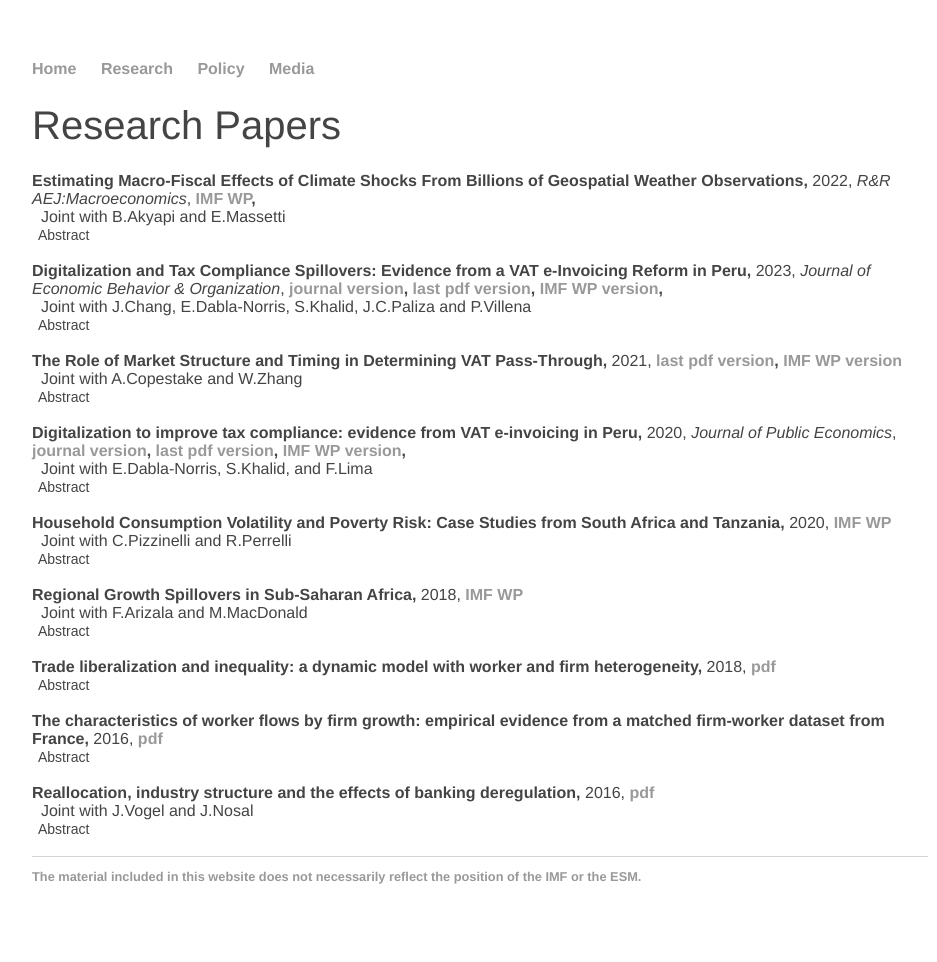
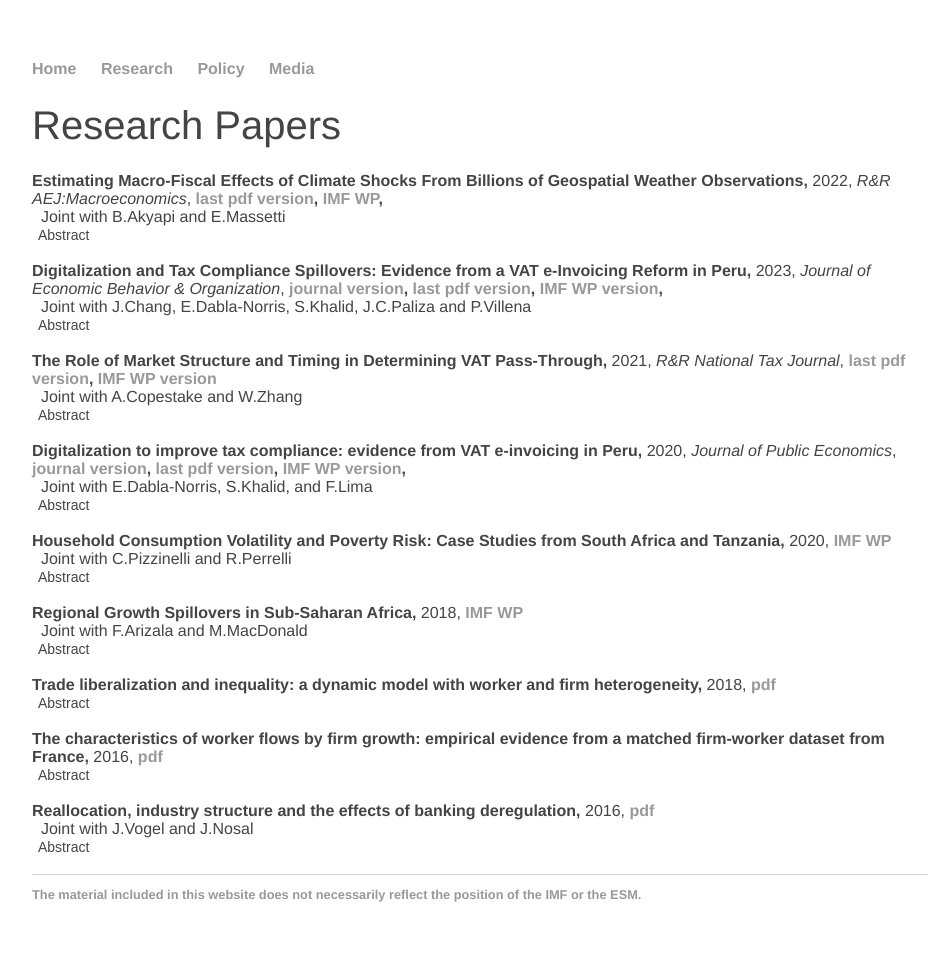
Before and after one commit to matthieubellon/matthieubellon.github.io, a Jekyll site: the page built from research/index.html, in a window 1280 px wide. Shown: the whole page, without its empty margins (160-1097 px from the left). Built offline with Jekyll 4.4.1, drawn with Linux system fonts in a browser that asks for light colours; some of the changed lines change nothing that is shown.

Commit message:
Update index.html

```diff
--- a/research/index.html
+++ b/research/index.html
@@ -6,19 +6,19 @@
 <div class="pad-body">
 
 <br><strong>Estimating Macro-Fiscal Effects of Climate Shocks From Billions of Geospatial Weather Observations,</strong> 2022, <em> R&R AEJ:Macroeconomics</em>, <strong>
+<a href="/docs/Spillover_paper_final.pdf">last pdf version</a>,
 <a href="https://www.imf.org/-/media/Files/Publications/WP/2022/English/wpiea2022156-print-pdf.ashx">IMF WP</a>, </strong>
 <br>&nbsp; Joint with B.Akyapi and E.Massetti
 <br>
 <button type="button" class="collapsible">Abstract</button>
 <div class="content">
-A growing literature estimates the macroeconomic effect of weather using variations in annual country-level averages of temperature and precipitation. However, averages may not reveal the effects of extreme events that occur at a higher time frequency or higher spatial resolution. To address this issue, we rely on global daily weather measurements with a 30-km spatial resolution from 1979 to 2019 and construct 164 weather variables and their lags. We select a parsimonious subset of relevant weather variables using an algorithm based on the Least Absolute Shrinkage and Selection Operator. We also expand the literature by analyzing weather impacts on government revenue, expenditure, and debt, in addition to GDP per capita. We find that an increase in the occurrence of high temperatures and droughts reduce GDP, whereas more frequent mild temperatures have a positive impact. The share of GDP variations that is explained by weather as captured by the handful of our selected variables is much higher than what was previously implied by using annual temperature and precipitation averages. We also find evidence of counter-cyclical fiscal policies that mitigate adverse weather shocks, especially excessive or unusually low precipitation episodes.
-</div>
+The literature studying the macroeconomics of weather has focused on temperature and precipitation annual averages, ignoring their distributions over space and time. We construct hundreds of variables from high frequency, high spatial resolution weather measurements. Using the LASSO, we identify the parsimonious subset of variables that can best explain GDP and key macro-fiscal variables. We find that an increase in the occurrence of high temperatures and droughts, and scarcer mild temperatures reduce GDP. These variables substantially improve the share of GDP variations explained by weather. Additional evidence suggests that fiscal policy mitigates these shocks.</div>
 <br>
 
 <br><strong>Digitalization and Tax Compliance Spillovers: Evidence from a VAT e-Invoicing Reform in Peru,</strong> 2023,
   <em> Journal of Economic Behavior & Organization</em>, <strong>
 <a href="https://doi.org/10.1016/j.jebo.2023.06.004"> journal version</a>,
-<a href="/docs/Spillover_paper_final.pdf">last pdf version</a>,
+<a href="/docs/Climate_change_impact.pdf">last pdf version</a>,
 <a href="https://www.imf.org/-/media/Files/Publications/WP/2022/English/wpiea2022057-print-pdf.ashx"> IMF WP version</a>, </strong>
 <br>&nbsp; Joint with J.Chang, E.Dabla-Norris, S.Khalid, J.C.Paliza and P.Villena <br>
 <button type="button" class="collapsible">Abstract</button>
@@ -27,7 +27,7 @@
 </div>
 <br>
 
-<br><strong>The Role of Market Structure and Timing in Determining VAT Pass-Through,</strong> 2021,
+<br><strong>The Role of Market Structure and Timing in Determining VAT Pass-Through,</strong> 2021, <em> R&R National Tax Journal</em>,
 <strong>
 <a href="/docs/Heterogeneous_VAT_Pass_Through.pdf"> last pdf version</a>,
 <a href="https://www.imf.org/-/media/Files/Publications/WP/2021/English/wpiea2021061-print-pdf.ashx"> IMF WP version</a>
```
